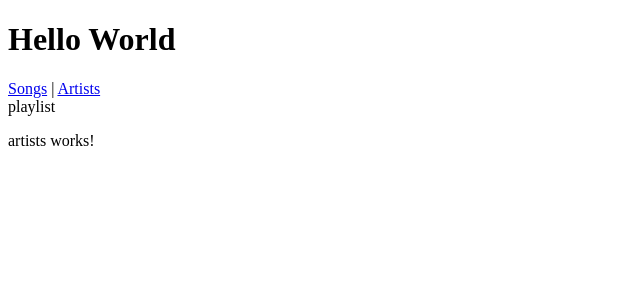
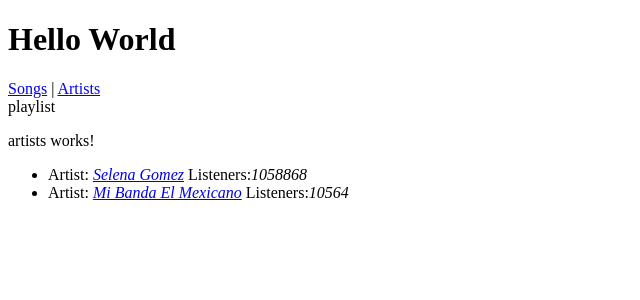
Before and after one commit to gemme/playlist-safran, an Angular app: page / in a window 1280 px wide. Shown: the top 300 px of the page, without its empty margins (0-640 px from the left). Built offline with nearby package versions, Linux system fonts and the light colour scheme.

Commit message:
T2 Artist List donde

```diff
--- a/src/app/artists/artists.component.html
+++ b/src/app/artists/artists.component.html
@@ -1 +1,8 @@
 <p>artists works!</p>
+
+<ul class="artists">
+    <li *ngFor="let artist of artists">
+        <span> Artist: <i><a href={{artist.url}} target="_blank">{{artist.name}}</a></i></span>
+        <span> Listeners:<i>{{artist.listeners}}</i></span>
+    </li>
+</ul>
--- a/src/app/artists/artists.component.ts
+++ b/src/app/artists/artists.component.ts
@@ -1,4 +1,10 @@
 import { Component, OnInit } from '@angular/core';
+
+interface Artist {
+  name: string;
+  url: string;
+  listeners: string;
+}
 
 @Component({
   selector: 'app-artists',
@@ -6,6 +12,13 @@ import { Component, OnInit } from '@angular/core';
   styleUrls: ['./artists.component.css']
 })
 export class ArtistsComponent implements OnInit {
+artists = [
+  {name: "Selena Gomez",
+   url: "https://www.last.fm/music/Selena+Gomez",
+   listeners: "1058868"},
+   {name: "Mi Banda El Mexicano",
+   url: "https://www.last.fm/music/Mi+Banda+El+Mexicano",
+   listeners: "10564"}];
 
   constructor() { }
 
```
